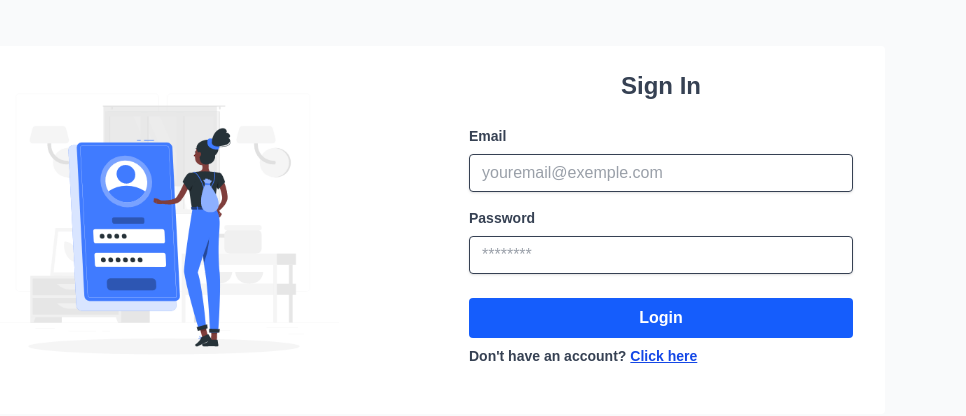
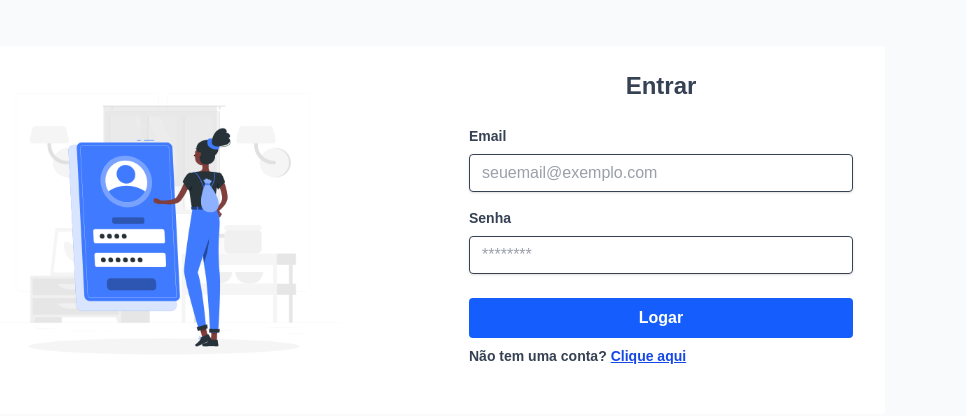
Before and after one commit to Breno-MT/Crypto_Wallet_FrontEnd, a Next.js app: page /user/login in a window 1280 px wide. Shown: the part 238-654 px from the top of the page, without its empty margins (203-1169 px from the left). Built offline with nearby package versions, Linux system fonts and the light colour scheme; no server answers.

Commit message:
REFACt: added internationalization to LoginForm.js

```diff
--- a/src/components/auth/LoginForm.js
+++ b/src/components/auth/LoginForm.js
@@ -1,6 +1,7 @@
 import { useState } from "react";
 import { loginUser } from "@/pages/utils/loginUser";
-import { useRouter } from 'next/router';
+import { useRouter } from "next/router";
+import { translateCaption } from "@/i18n";
 import Image from "next/image";
 import Link from "next/link";
 
@@ -22,7 +23,7 @@ export default function LoginForm() {
         email: email,
         password: password,
       });
-      alert('Login efetuado com sucesso!')
+      alert("Login efetuado com sucesso!");
       router.push("/user/dashboard");
     } catch (err) {
       setError(err.message || "Unknown error");
@@ -46,11 +47,9 @@ export default function LoginForm() {
         onSubmit={handleSubmit}
         className="bg-white rounded px-8 pt-6 pb-8 max-w-md w-full"
       >
-        <h1>
-          { error ? `${error}` : "" }
-        </h1>
+        <h1>{error ? `${error}` : ""}</h1>
         <h2 className="text-2xl font-bold mb-6 text-center text-gray-700">
-          Sign In
+          {translateCaption("login.title")}
         </h2>
 
         <div className="mb-4">
@@ -58,12 +57,12 @@ export default function LoginForm() {
             htmlFor="email"
             className="block text-gray-700 text-sm font-bold mb-2"
           >
-            Email
+            {translateCaption("login.email")}
           </label>
           <input
             id="email"
             type="email"
-            placeholder="youremail@exemple.com"
+            placeholder={translateCaption("login.email_tip")}
             className="shadow appearance-none border rounded w-full py-2 px-3 text-gray-700 leading-tight focus:outline-none focus:ring-2 focus:ring-blue-600"
             value={email}
             onChange={(e) => setEmail(e.target.value)}
@@ -77,7 +76,7 @@ export default function LoginForm() {
             htmlFor="password"
             className="block text-gray-700 text-sm font-bold mb-2"
           >
-            Password
+            {translateCaption("login.password")}
           </label>
           <input
             id="password"
@@ -97,17 +96,17 @@ export default function LoginForm() {
           className="w-full bg-blue-600 hover:bg-blue-700 text-white font-bold py-2 px-4 rounded focus:outline-none focus:ring-2 focus:ring-blue-600"
           disabled={loading}
         >
-          Login
+          {translateCaption("login.submit")}
         </button>
         <div className="py-2 flex items-center space-x-1">
           <p className="text-gray-700 text-sm font-bold mb-2">
-            Don't have an account?
+            {translateCaption("login.dont_have_account_capitalized")}
           </p>
           <Link
             href="/user/register"
             className="text-blue-700 text-sm font-bold mb-2 underline"
           >
-            Click here
+            {translateCaption("login.click_here_capitalized")}
           </Link>
         </div>
       </form>
```
